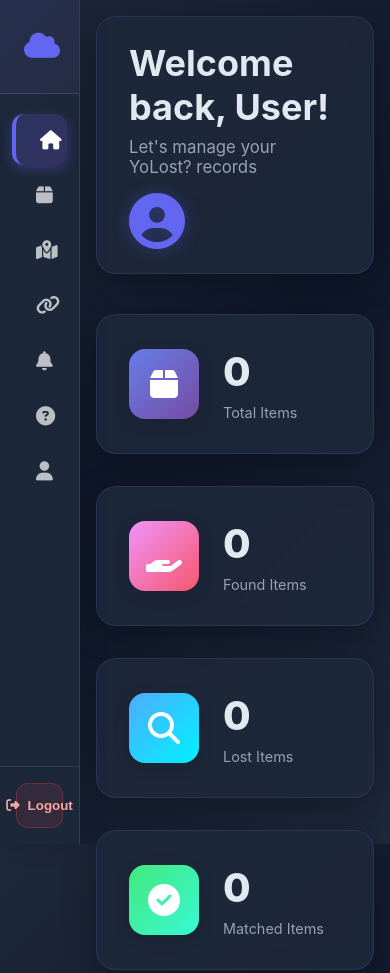
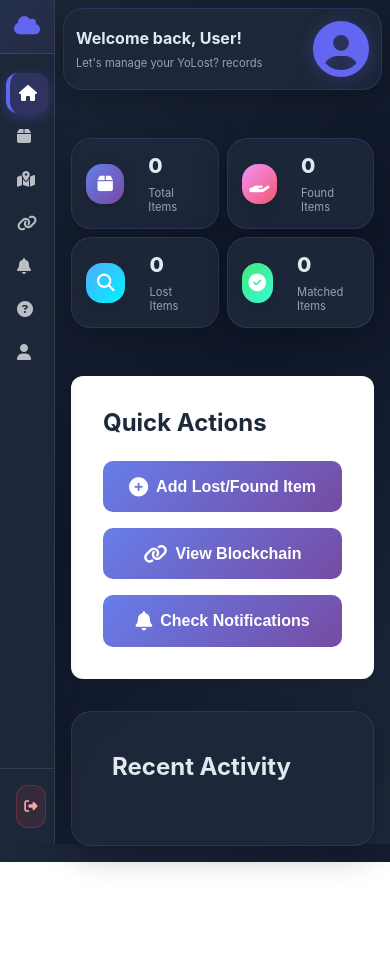
Before and after one commit to sanjai-e2006/lost-and-found, a website with bundled scripts: page public/dashboard.html in a window 390 px wide. Shown: the top 973 px of the page. After the commit the page ends 862 px from the top, so only its background shows below. Built offline with nearby package versions, Linux system fonts and the light colour scheme; a script that the page names is missing.

Commit message:
Fix: Improved mobile dashboard layout to match desktop design
- Updated responsive CSS for better mobile experience
- Sidebar now shows icons only on mobile (60px width)
- Stats grid shows 2 columns on mobile instead of 1
- Maintained desktop-like layout on small screens
- Better spacing and sizing for mobile devices
- Optimized for phones (480px and below)
- Removed mobile app files (android, capacitor, etc.)
- Reverted to web-only version

```diff
--- a/public/css/dashboard.css
+++ b/public/css/dashboard.css
@@ -1274,40 +1274,114 @@ body {
 ================================ */
 @media (max-width: 968px) {
   .sidebar {
-    width: 80px;
+    width: 70px;
   }
 
   .sidebar-header span,
-  .nav-item span {
+  .nav-item span,
+  .sidebar-footer button span {
     display: none;
   }
 
+  .sidebar-header {
+    padding: 1.5rem 0.75rem;
+    justify-content: center;
+  }
+
+  .nav-item {
+    justify-content: center;
+    padding: 1rem 0.75rem;
+  }
+
   .main-content {
-    margin-left: 80px;
+    margin-left: 70px;
+    width: calc(100% - 70px);
   }
 
   .stats-grid {
     grid-template-columns: repeat(2, 1fr);
+    gap: 1rem;
+  }
+
+  .stat-card {
+    padding: 1.25rem;
   }
 
   .items-grid {
     grid-template-columns: 1fr;
   }
+
+  .top-bar {
+    padding: 1rem;
+  }
+
+  .welcome-message h1 {
+    font-size: 1.3rem;
+  }
+
+  .welcome-message p {
+    font-size: 0.85rem;
+  }
 }
 
 @media (max-width: 480px) {
   .main-content {
+    padding: 0.75rem;
+    margin-left: 60px;
+    width: calc(100% - 60px);
+  }
+
+  .sidebar {
+    width: 60px;
+  }
+
+  .sidebar-header {
+    padding: 1rem 0.5rem;
+  }
+
+  .nav-item {
+    padding: 0.875rem 0.5rem;
+    margin: 0.2rem 0.4rem;
+  }
+
+  .nav-item i {
+    font-size: 1.1rem;
+  }
+
+  .stats-grid {
+    grid-template-columns: repeat(2, 1fr);
+    gap: 0.75rem;
+  }
+
+  .stat-card {
     padding: 1rem;
   }
 
-  .stats-grid {
-    grid-template-columns: 1fr;
+  .stat-card h3 {
+    font-size: 1.5rem;
+  }
+
+  .stat-card p {
+    font-size: 0.75rem;
   }
 
   .top-bar {
-    flex-direction: column;
-    align-items: start;
-    gap: 1rem;
+    padding: 0.875rem;
+    flex-direction: row;
+    align-items: center;
+    gap: 0.5rem;
+  }
+
+  .welcome-message h1 {
+    font-size: 1.1rem;
+  }
+
+  .welcome-message p {
+    font-size: 0.75rem;
+  }
+
+  .user-avatar {
+    font-size: 1.5rem;
   }
 }
 
@@ -2480,4 +2554,135 @@ body {
   .travel-mode-selector {
     grid-template-columns: repeat(2, 1fr);
   }
-}
+
+  /* Better mobile dashboard layout */
+  .sidebar {
+    width: 60px !important;
+  }
+
+  .main-content {
+    margin-left: 60px !important;
+    width: calc(100% - 60px) !important;
+  }
+
+  .view-section {
+    padding: 0.5rem !important;
+  }
+
+  /* Items grid on mobile */
+  .items-grid {
+    grid-template-columns: 1fr !important;
+    gap: 1rem;
+  }
+
+  .item-card {
+    flex-direction: row;
+    padding: 1rem;
+  }
+
+  .item-image {
+    width: 80px;
+    height: 80px;
+    flex-shrink: 0;
+  }
+
+  /* Blockchain grid on mobile */
+  .blockchain-grid {
+    grid-template-columns: 1fr !important;
+  }
+
+  /* Notification cards on mobile */
+  .notification-card {
+    padding: 1rem;
+  }
+
+  /* Map container on mobile */
+  .block-search-panel {
+    padding: 1rem;
+  }
+
+  .google-map-container {
+    height: 400px;
+  }
+}
+
+/* Extra small devices */
+@media (max-width: 480px) {
+  body {
+    font-size: 14px;
+  }
+
+  .sidebar {
+    width: 55px !important;
+  }
+
+  .sidebar-header i {
+    font-size: 1.3rem;
+  }
+
+  .nav-item {
+    padding: 0.75rem 0.4rem !important;
+  }
+
+  .nav-item i {
+    font-size: 1rem;
+  }
+
+  .main-content {
+    margin-left: 55px !important;
+    width: calc(100% - 55px) !important;
+    padding: 0.5rem !important;
+  }
+
+  .top-bar {
+    padding: 0.75rem !important;
+  }
+
+  .welcome-message h1 {
+    font-size: 1rem !important;
+  }
+
+  .welcome-message p {
+    font-size: 0.7rem !important;
+    margin-top: 0.2rem;
+  }
+
+  .stats-grid {
+    grid-template-columns: repeat(2, 1fr) !important;
+    gap: 0.5rem !important;
+  }
+
+  .stat-card {
+    padding: 0.875rem !important;
+  }
+
+  .stat-icon {
+    width: 40px !important;
+    height: 40px !important;
+  }
+
+  .stat-icon i {
+    font-size: 1.1rem !important;
+  }
+
+  .stat-info h3 {
+    font-size: 1.3rem !important;
+  }
+
+  .stat-info p {
+    font-size: 0.7rem !important;
+  }
+
+  .item-card {
+    padding: 0.875rem !important;
+  }
+
+  .item-image {
+    width: 70px !important;
+    height: 70px !important;
+  }
+
+  .google-map-container {
+    height: 350px !important;
+  }
+}
```
